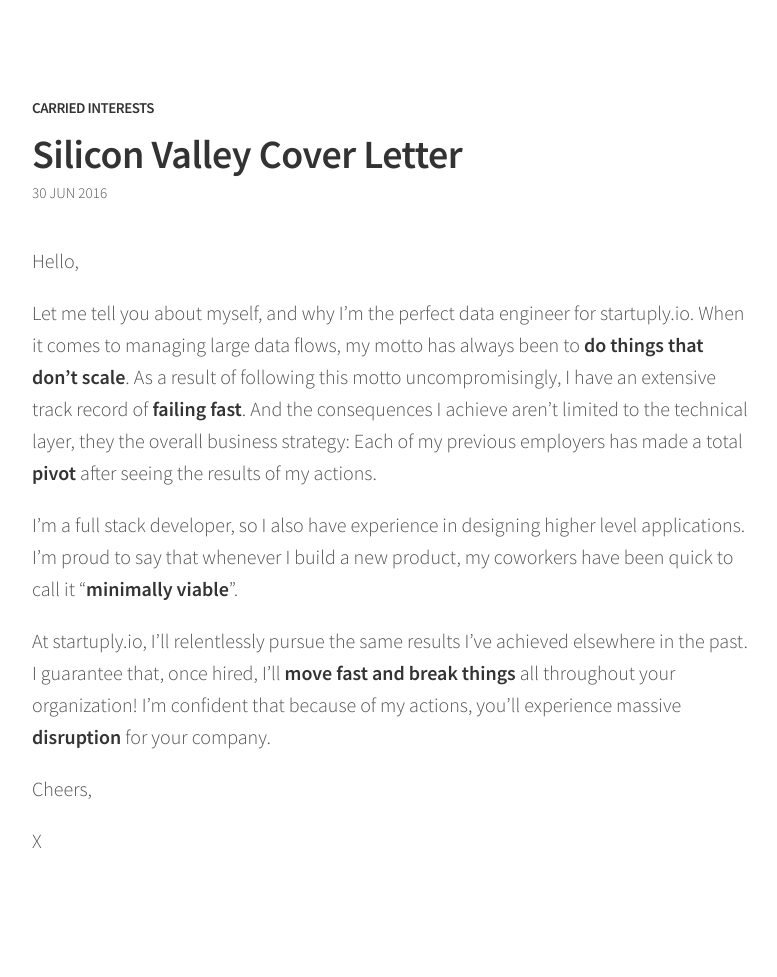
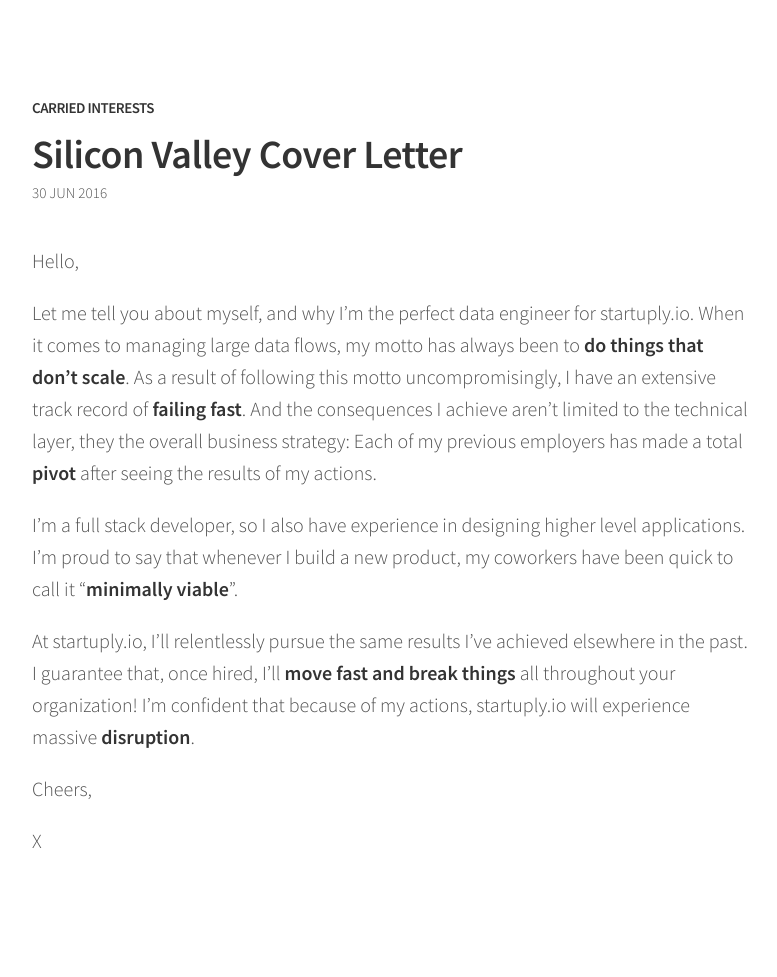
Before and after one commit to sl8r000/carried-interests, a Jekyll site: the page built from _posts/2016-06-30-cover-letter.md, in a window 1280 px wide. Shown: the whole page, without its empty margins (248-1025 px from the left). Built offline with Jekyll 4.4.1, drawn with Linux system fonts in a browser that asks for light colours.

Commit message:
cover letter

```diff
--- a/_posts/2016-06-30-cover-letter.md
+++ b/_posts/2016-06-30-cover-letter.md
@@ -8,7 +8,7 @@ Let me tell you about myself, and why I'm the perfect data engineer for startupl
 
 I'm a full stack developer, so I also have experience in designing higher level applications. I'm proud to say that whenever I build a new product, my coworkers have been quick to call it "**minimally viable**".
 
-At startuply.io, I'll relentlessly pursue the same results I've achieved elsewhere in the past. I guarantee that, once hired, I'll **move fast and break things** all throughout your organization! I'm confident that because of my actions, you'll experience massive **disruption** for your company.
+At startuply.io, I'll relentlessly pursue the same results I've achieved elsewhere in the past. I guarantee that, once hired, I'll **move fast and break things** all throughout your organization! I'm confident that because of my actions, startuply.io will experience massive **disruption**.
 
 Cheers,
 
```
